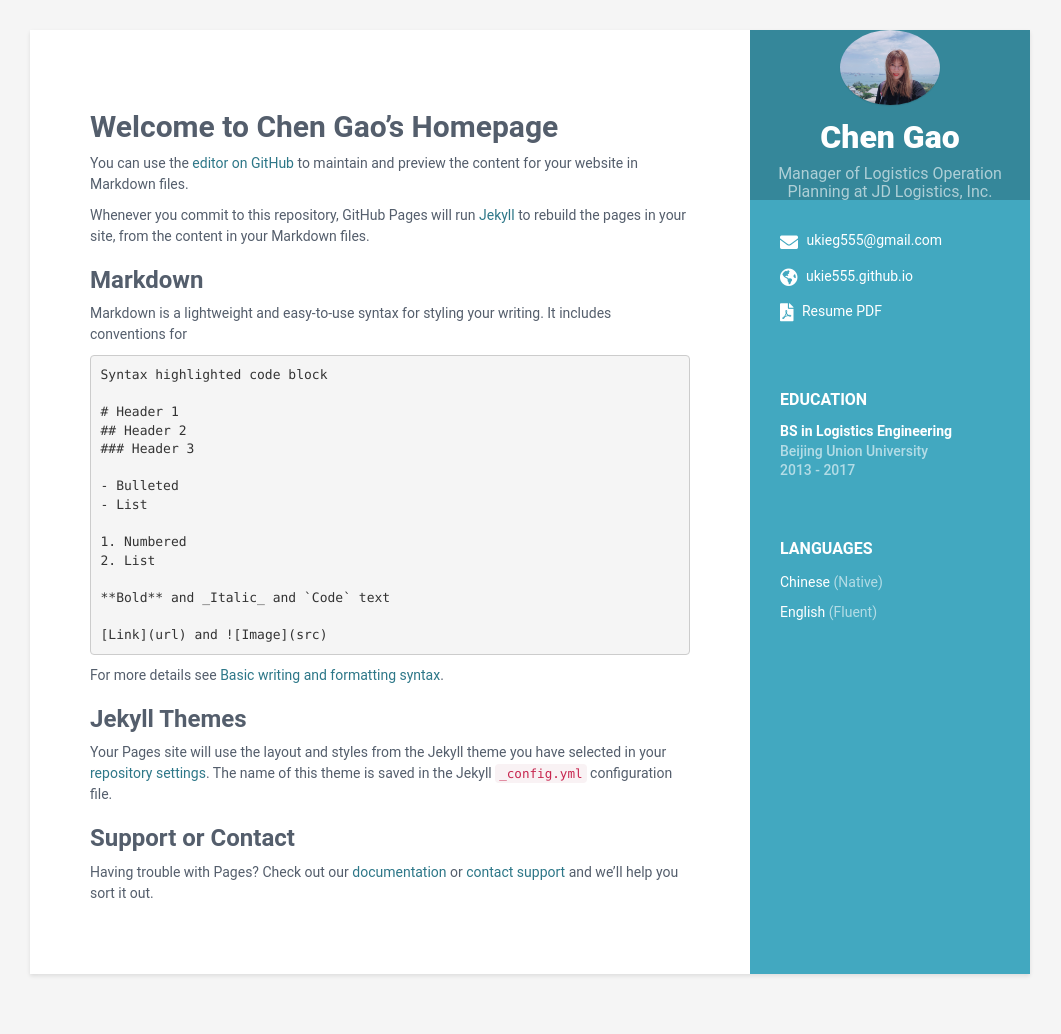
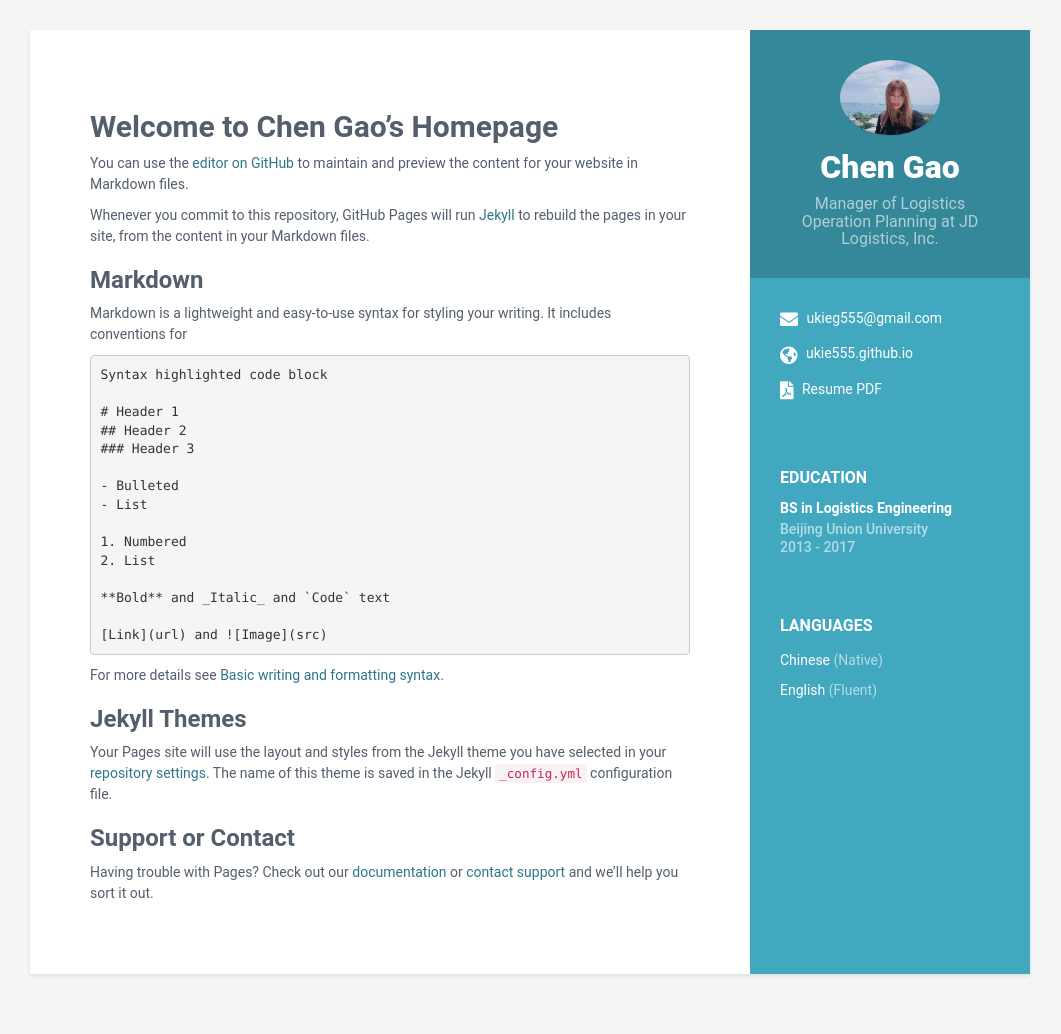
Before and after one commit to Ukie555/ukie555.github.io, a Jekyll site: the page built from index.md, in a window 1280 px wide. Shown: the whole page, without its empty margins (110-1171 px from the left). Built offline with Jekyll 4.4.1, drawn with Linux system fonts in a browser that asks for light colours; our own code applies the rules of GitHub Pages for plain Markdown files.

Commit message:
Restore padding number

```diff
--- a/_sass/_base.scss
+++ b/_sass/_base.scss
@@ -48,8 +48,7 @@ p {
         color: #fff;
     }
     .profile-container {
-        //padding: 30px;
-        padding: 0px;
+        padding: 30px;
         //background: darken($theme-color, 10%);
         background: rgba(0, 0, 0, 0.2);
         text-align: center;
```
